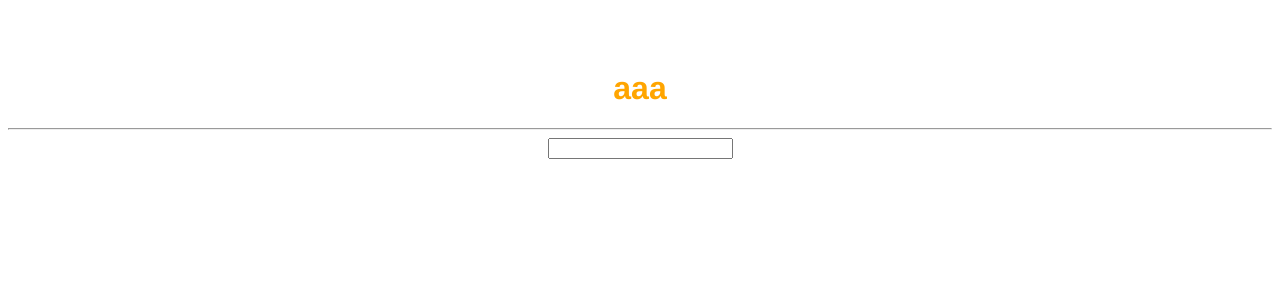
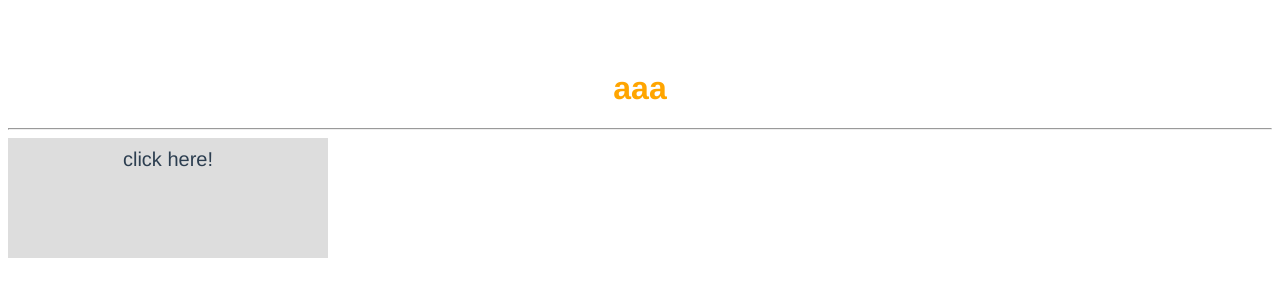
Before and after one commit to s-peace/vue_options_app, a Vue app: page / in a window 1280 px wide. Shown: the top 300 px of the page. Built offline with nearby package versions, Linux system fonts and the light colour scheme.

Commit message:
event key etc2

```diff
--- a/src/components/HelloWorld.vue
+++ b/src/components/HelloWorld.vue
@@ -3,11 +3,15 @@
     <h1>{{title}}</h1>
     <pre>{{message}}</pre>
     <hr>
-    <div><input type="text"
-        v-on:keypress="type"
-        @keydown.delete="clear"
-        @keydown.space="space"
-        @keydown.enter="enter">
+    <div>
+      <div class="area"
+        @click="click"
+        @click.exact="exact"
+        @click.shift="shift"
+        @click.ctrl="ctrl"
+        @click.alt="alt">
+        click here!
+        </div>
     </div>
   </div>
 </template>
@@ -25,22 +29,21 @@ export default {
     };
   },
   methods:{
-    type: function(event) {
-      if(event.key == 'Enter'){return;}
-      this.message += event.key + ' ';
-      event.target.value = '';
+    click: function(){
+      this.message = "click ";
     },
-    clear: function(){
-      this.message = '';
+    exact: function(){
+      this.message += "** no any key**";
     },
-    space: function(){
-      this.message += '_ ';
+    shift: function(){
+      this.message +='[shift]';
     },
-    enter: function(){
-      let res = this.message.split(' ').join('');
-      this.message = res.split('_').join(' ');
-      event.target.value = '';
+    ctrl: function(){
+      this.message += '[ctrl]';
     },
+    alt: function(){
+      this.message += '[alt]';
+    }
   },
 }
 </script>
@@ -92,4 +95,11 @@ title {
   padding: 5px 10px;
   color: orange;
 }
+.area {
+  width: 300px;
+  height: 100px;
+  background-color: #ddd;
+  padding: 10px;
+  font-size: 20px;
+}
 </style>
```
